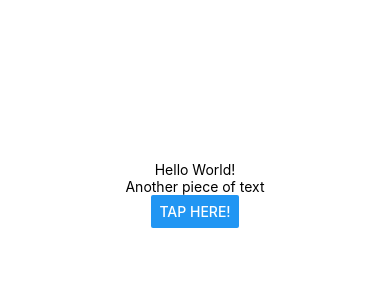
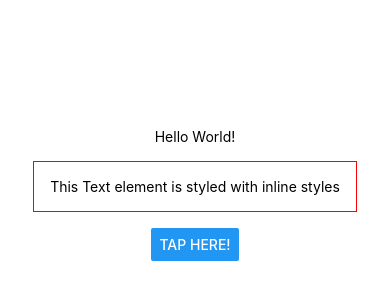
Before and after one commit to Sejmou/react-native-course, a React Native app: screen / in a window 390 px wide. Shown: the part 228-528 px from the top of the page. Built offline with nearby package versions, Linux system fonts and the light colour scheme.

Commit message:
inline styles

```diff
--- a/App.js
+++ b/App.js
@@ -5,7 +5,16 @@ export default function App() {
     <View style={styles.container}>
       <Text>Hello World!</Text>
       <View>
-        <Text>Another piece of text</Text>
+        <Text
+          style={{
+            margin: 16,
+            borderWidth: 1,
+            borderColor: 'red',
+            padding: 16,
+          }}
+        >
+          This Text element is styled with inline styles
+        </Text>
       </View>
       <Button title="Tap here!" />
     </View>
```
